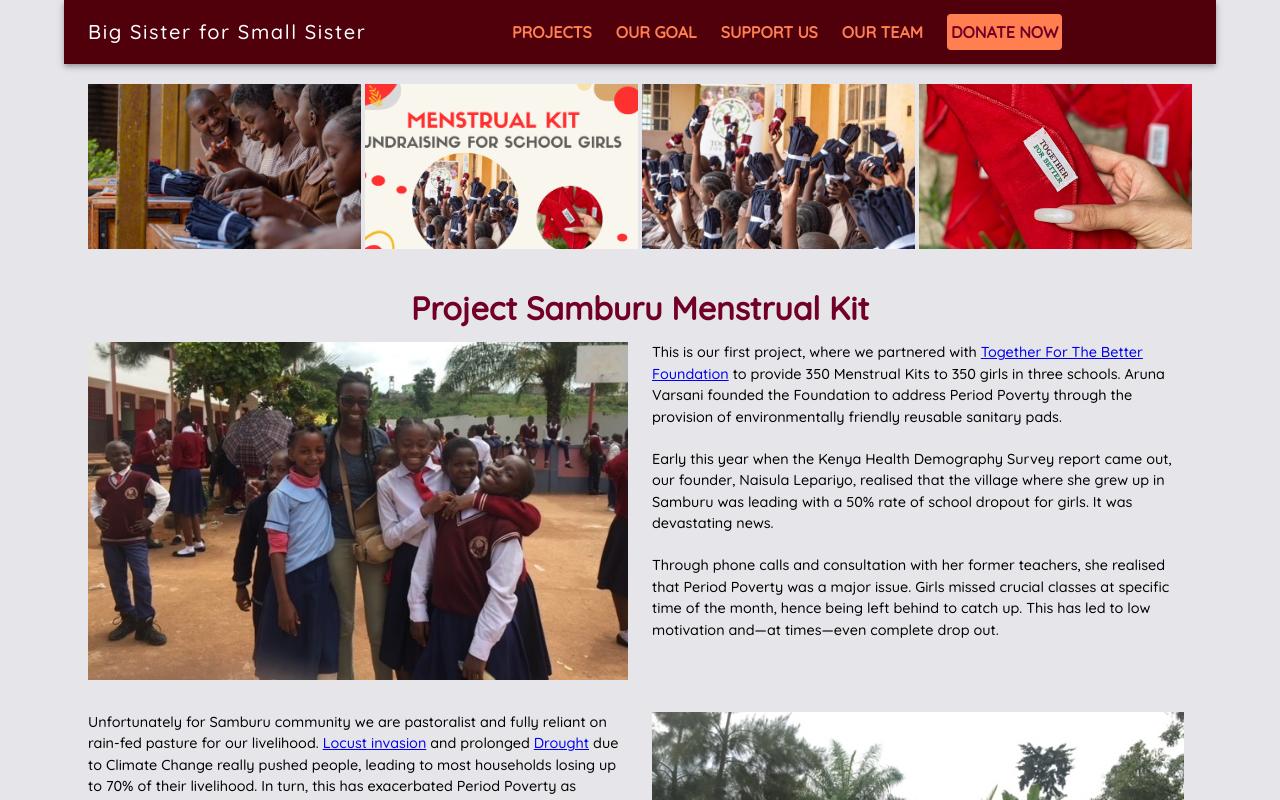
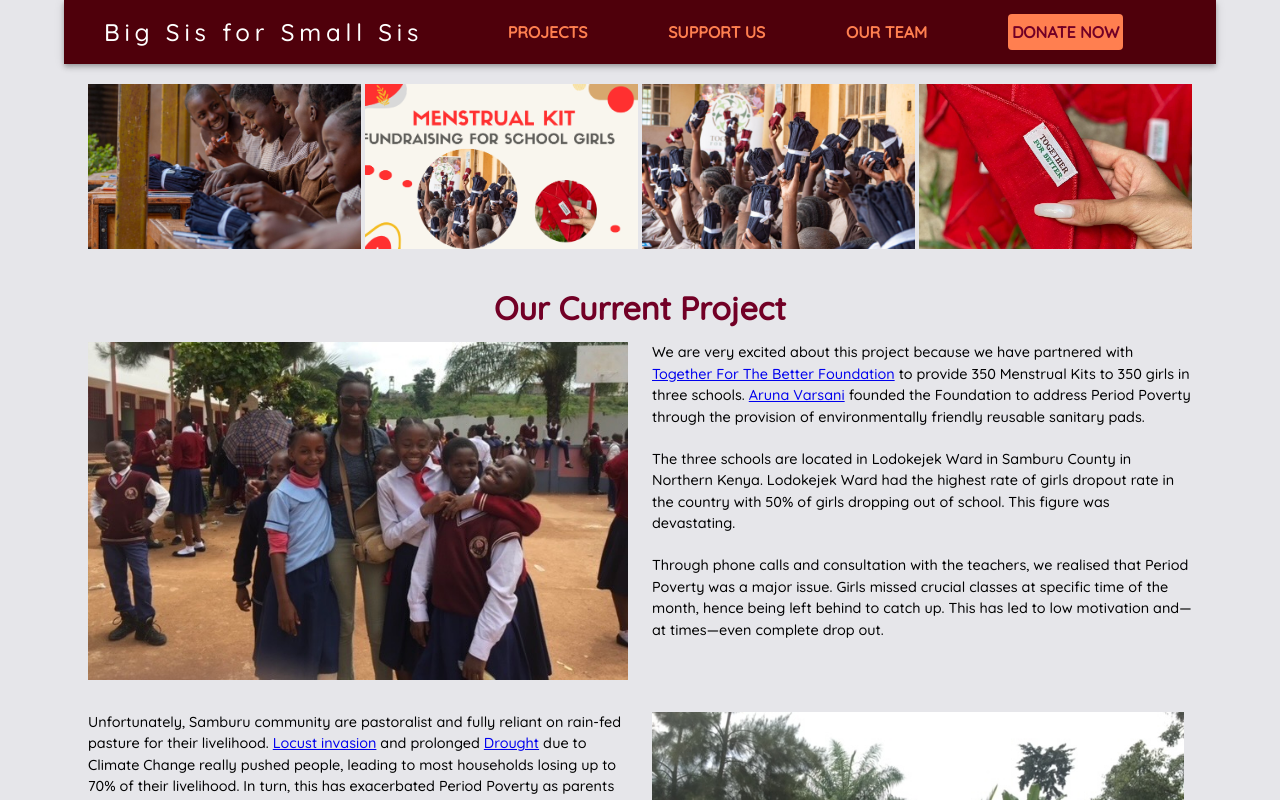
Before and after one commit to aisyafia/fundraiser, a React (Create React App) app: page /projects in a window 1280 px wide. Shown: the top 800 px of the page. Built offline with nearby package versions, Linux system fonts and the light colour scheme.

Commit message:
fix content on pages: projects, support, team

```diff
--- a/public/index.html
+++ b/public/index.html
@@ -30,7 +30,7 @@
       href="https://fonts.googleapis.com/css2?family=Nunito+Sans:wght@200;400&family=Quicksand:wght@300;500&display=swap"
       rel="stylesheet"
     />
-    <title>Big Sister for Small Sister</title>
+    <title>Big Sis for Small Sis</title>
   </head>
   <body>
     <noscript>You need to enable JavaScript to run this app.</noscript>
--- a/src/App.tsx
+++ b/src/App.tsx
@@ -3,10 +3,10 @@ import { Routes, Route } from "react-router-dom";
 import { Container } from "@mui/material";
 import {
   HomePage,
-  OurGoalPage,
   ProjectsPage,
   SupportPage,
   TeamPage,
+  SignUpPage,
 } from "./pages";
 import { Header, NavBar } from "./components";
 import { ThemeProvider, createTheme } from "@mui/material";
@@ -51,9 +51,9 @@ function App() {
         <Routes>
           <Route path="/" element={<HomePage />} />
           <Route path="/projects" element={<ProjectsPage />} />
-          <Route path="/goal" element={<OurGoalPage />} />
           <Route path="/supportus" element={<SupportPage />} />
           <Route path="/team" element={<TeamPage />} />
+          <Route path="/joinus" element={<SignUpPage />} />
         </Routes>
       </Container>
     </ThemeProvider>
--- a/src/components/Header.tsx
+++ b/src/components/Header.tsx
@@ -27,7 +27,7 @@ const Header = () => {
           variant="quilted"
           sx={{ width: 1550, height: 165 }}
           cols={4}
-          rowHeight={175}
+          rowHeight={165}
         >
           {itemData.map((item) => {
             return (
--- a/src/components/NavBar.tsx
+++ b/src/components/NavBar.tsx
@@ -33,7 +33,6 @@ const NavBar = () => {
 
   const NavBarItems = [
     { href: "/projects", title: "Projects" },
-    { href: "/goal", title: "Our Goal" },
     { href: "/supportus", title: "Support Us" },
     { href: "/team", title: "Our Team" },
   ];
@@ -48,18 +47,20 @@ const NavBar = () => {
             href="/"
             sx={{
               mr: 2,
+              ml: 2,
               display: {
                 xs: "none",
                 md: "flex",
               },
               fontFamily: "Quicksand",
-              fontWeight: 400,
-              letterSpacing: ".1rem",
+              fontSize: "1.5rem",
+              fontWeight: 500,
+              letterSpacing: ".3rem",
               color: "inherit",
               textDecoration: "none",
             }}
           >
-            Big Sister for Small Sister
+            Big Sis for Small Sis
           </Typography>
 
           <Box
@@ -144,18 +145,18 @@ const NavBar = () => {
               },
               flexGrow: 1,
               fontFamily: "Quicksand",
-              fontWeight: 500,
-              letterSpacing: ".2rem",
+              fontWeight: 700,
+              letterSpacing: ".1rem",
               color: "inherit",
               textDecoration: "none",
             }}
           >
-            Big Sister for Small Sister
+            Big Sis for Small Sis
           </Typography>
           <Box
             sx={{
               flexGrow: 1,
-              justifyContent: "center",
+              justifyContent: "space-evenly",
               display: {
                 xs: "none",
                 md: "flex",
--- a/src/pages/HomePage.tsx
+++ b/src/pages/HomePage.tsx
@@ -8,7 +8,7 @@ const HomePage = () => {
       <Grid>
         <Typography variant="body1">
           <em>
-            <strong>Big Sister for Small Sister</strong>
+            <strong>Big Sis for Small Sis</strong>
           </em>{" "}
           is a 100% volunteer network made of women from all over the world who
           are donating their time, resources, and expertise to support young
--- a/src/pages/OurGoalPage.tsx
+++ /dev/null
@@ -1,51 +0,0 @@
-import { Container, Grid, Typography } from "@mui/material";
-import Photo4 from "../Assets/PHOTO 4.jpg";
-
-const OurGoalPage = () => {
-  return (
-    <Container>
-      <Typography variant="h4" align="center">
-        Our Goal
-      </Typography>
-      <Grid
-        container
-        direction={"row"}
-        spacing={{ xs: 2, md: 3 }}
-        columns={{ xs: 4, sm: 8, md: 12 }}
-        marginBottom={4}
-      >
-        <Grid item xs={6}>
-          <img src={Photo4} alt="Samburu school girls" width="100%" />
-        </Grid>
-        <Grid item maxWidth="500px" xs={6}>
-          <Typography>
-            Aruna Varsani who is the founder of{" "}
-            <a
-              href="https://t4bfoundation.org/"
-              target="_blank"
-              rel="noreferrer"
-            >
-              Together For The Better Foundation
-            </a>{" "}
-            is doing an amazing job to address Period Poverty and we have
-            partnered with her to provide reusable, environmentally-friendly
-            Menstrual kit that will last for 2 years. This project targets 350
-            girls from Lodokejek Primary School, Lodokejek Secondary School, and
-            Loltulelei Primary School. It costs €10 to provide Menstrual hygiene
-            training, 2 undergarments and Menstrual kit with 6pcs that will last
-            for two years. For 350 girls, our aim is to raise €3500.
-          </Typography>
-          <br />
-          <Typography>
-            To put it in perspective, a €20 donation will meet the menstrual
-            needs of 2 girls for 2 years. Having these crucial needs met will
-            empower these girls and give them an opportunity to attend classes
-            as the male counterpart without constant fear of being left behind.
-          </Typography>
-        </Grid>
-      </Grid>
-    </Container>
-  );
-};
-
-export { OurGoalPage };
--- a/src/pages/ProjectsPage.tsx
+++ b/src/pages/ProjectsPage.tsx
@@ -6,7 +6,7 @@ const ProjectsPage = () => {
   return (
     <Container>
       <Typography variant="h4" align="center">
-        Project Samburu Menstrual Kit
+        Our Current Project
       </Typography>
       <Grid
         container
@@ -20,7 +20,8 @@ const ProjectsPage = () => {
         </Grid>
         <Grid item maxWidth="300px" xs={6}>
           <Typography>
-            This is our first project, where we partnered with{" "}
+            We are very excited about this project because we have partnered
+            with{" "}
             <a
               href="https://t4bfoundation.org/"
               target="_blank"
@@ -28,24 +29,30 @@ const ProjectsPage = () => {
             >
               Together For The Better Foundation
             </a>{" "}
-            to provide 350 Menstrual Kits to 350 girls in three schools. Aruna
-            Varsani founded the Foundation to address Period Poverty through the
+            to provide 350 Menstrual Kits to 350 girls in three schools.{" "}
+            <a
+              href="https://www.wef.org.in/aruna-varsani/"
+              target="_blank"
+              rel="noreferrer"
+            >
+              Aruna Varsani
+            </a>{" "}
+            founded the Foundation to address Period Poverty through the
             provision of environmentally friendly reusable sanitary pads.
           </Typography>
           <br />
           <Typography>
-            Early this year when the Kenya Health Demography Survey report came
-            out, our founder, Naisula Lepariyo, realised that the village where
-            she grew up in Samburu was leading with a 50% rate of school dropout
-            for girls. It was devastating news.
+            The three schools are located in Lodokejek Ward in Samburu County in
+            Northern Kenya. Lodokejek Ward had the highest rate of girls dropout
+            rate in the country with 50% of girls dropping out of school. This
+            figure was devastating.
           </Typography>
           <br />
           <Typography>
-            Through phone calls and consultation with her former teachers, she
-            realised that Period Poverty was a major issue. Girls missed crucial
-            classes at specific time of the month, hence being left behind to
-            catch up. This has led to low motivation and—at times—even complete
-            drop out.
+            Through phone calls and consultation with the teachers, we realised
+            that Period Poverty was a major issue. Girls missed crucial classes
+            at specific time of the month, hence being left behind to catch up.
+            This has led to low motivation and—at times—even complete drop out.
           </Typography>
         </Grid>
       </Grid>
@@ -59,8 +66,8 @@ const ProjectsPage = () => {
       >
         <Grid item maxWidth="500px" xs={6}>
           <Typography>
-            Unfortunately for Samburu community we are pastoralist and fully
-            reliant on rain-fed pasture for our livelihood.{" "}
+            Unfortunately, Samburu community are pastoralist and fully reliant
+            on rain-fed pasture for their livelihood.{" "}
             <a
               href="https://www.bbc.com/news/world-africa-51234135"
               target="_blank"
@@ -85,9 +92,9 @@ const ProjectsPage = () => {
           <Typography>
             The need is very clear when we spoke to young girls, who would wake
             up looking forward to going to that Math class or Science class and
-            realize their periods have just arrived unannounced. This means they
-            will miss that class—and so many afterwards—as they wait a couple of
-            days at home for their Period to end.
+            realized their periods have just arrived unannounced. This means
+            they will miss that class—and so many afterwards—as they wait a
+            couple of days at home for their Period to end.
           </Typography>
           <br />
           <Typography>
--- /dev/null
+++ b/src/pages/SignUpPage.tsx
@@ -0,0 +1,13 @@
+import { Container, Grid, Typography } from "@mui/material";
+
+const SignUpPage = () => {
+  return (
+    <Container>
+      <Grid>
+        <Typography>I am interested in joining the network</Typography>
+      </Grid>
+    </Container>
+  );
+};
+
+export { SignUpPage };
--- a/src/pages/SupportPage.tsx
+++ b/src/pages/SupportPage.tsx
@@ -16,8 +16,23 @@ const SupportPage = () => {
       >
         <Grid item maxWidth="500px" xs={6}>
           <Typography>
-            Join us in providing support to our girls! Click on the button below
-            to go to our gofundme page!
+            This project will benefit 350 girls from Lodokejek Primary School,
+            Lodokejek Secondary School, and Loltulelei Primary School. It costs
+            €10 to provide Menstrual hygiene training, 2 undergarments and
+            Menstrual kit with 6pcs that will last for two years. For 350 girls,
+            our aim is to raise €3500.
+          </Typography>
+          <br />
+          <Typography>
+            To put it in perspective, a €20 donation will meet the menstrual
+            needs of 2 girls for 2 years. Having these crucial needs met will
+            empower these girls and give them an opportunity to attend classes
+            as the male counterpart without constant fear of being left behind.
+          </Typography>
+          <br />
+          <Typography>
+            Please join us to support the dreams of these girls! Click on the
+            'Donate' button, or below to go to our gofundme page!
           </Typography>
           <br />
           <Typography>
@@ -38,7 +53,7 @@ const SupportPage = () => {
             target="_blank"
             rel="noreferrer"
           >
-            <Button variant="contained" sx={{ p: 2 }}>
+            <Button variant="contained" sx={{ p: 2, align: "center" }}>
               Send donation on our gofundme
             </Button>
           </a>
--- a/src/pages/TeamPage.tsx
+++ b/src/pages/TeamPage.tsx
@@ -1,14 +1,15 @@
 import {
   Button,
   Card,
+  CardActionArea,
   CardActions,
   CardContent,
   CardMedia,
   Container,
   Grid,
-  Link,
   Typography,
 } from "@mui/material";
+import { Link } from "react-router-dom";
 
 const TeamPage = () => {
   const teamData = [
@@ -16,31 +17,43 @@ const TeamPage = () => {
       name: "Naisula Lepariyo",
       desc: "was born and raised Samburu in Northern Kenya and currently lives in Germany. The challenges faced by girls from her community are familiar to her. She is an independent consultant and writer on indigenous societies, pastoralism, gender, and education. She holds an MSc In Development Evaluation and Management. She founded the network after realising that no support is to little for the girls in her community.",
       photo: "nai",
+      url: "",
     },
     {
       name: "Lutfia Aisya",
       desc: "Born in Indonesia, but currently reside in the Netherlands, Fia studied in the Institute of Development Policy and Management (IOB) in University Antwerp with Naisula. She is now switching careers into web development. She created this website because she believes that girls' access to life and education should not be affected by a natural occurrence, like menstruation.",
       photo: "fia",
+      url: "https://www.linkedin.com/in/aisyafia/",
     },
     {
       name: "Chipo Nleya",
       desc: "is from UK and lives in Germany. She is a teacher by profession and passionate that girls get equal opportunity in classroom.",
       photo: "chipo",
+      url: "",
     },
     {
       name: "Aruna Varsani",
       desc: "is the Founder of Together  For The Better Foundation  and has dedicated her life to addressing Period Poverty in Kenya. Aruna is currently based in Kenya and travelling around the country, teaching women how to make reusable sanitary towels, especially for young girls in school.",
       photo: "aruna",
+      url: "https://www.wef.org.in/aruna-varsani/",
     },
     {
       name: "Antonio Ackerman",
       desc: "is currently based in the Netherlands and is the Director of Manda  Production a film company based in the Netherlands. Antonio also uses her platform for companies that are positively impacting our environment.",
       photo: "antonio",
+      url: "https://mandaproductions.nl/en/video-production-company/",
     },
     {
       name: "Hiyoli Togawa",
-      desc: "is well known Violist and an artist . Hiyoli grew up in the Rhineland and having Japanese and Australian roots, Hiyoli Togawa speaks her three “mother tongues” German, Japanese and Australian fluently. Building bridges between people, cultures and art by means of words and sounds is a primary concern of the cosmopolitan artist.",
+      desc: "is well known Violist and an artist. Hiyoli grew up in the Rhineland and having Japanese and Australian roots, Hiyoli Togawa speaks her three “mother tongues” German, Japanese and Australian fluently. Building bridges between people, cultures and art by means of words and sounds is a primary concern of the cosmopolitan artist.",
       photo: "hiyoli",
+      url: "http://www.hiyoli-togawa.com/en/welcome/",
+    },
+    {
+      name: "Dagmar Tischman",
+      desc: "born in Rhineland, Dagmar spend a bit of  her childhood in California USA before moving back to Germany. She studied as a teacher but in 1983  she decided to switch career and do what she loves best - Painting. Her work has been exhibited in big and small spaces.",
+      photo: "dagmar",
+      url: "",
     },
   ];
 
@@ -62,8 +75,9 @@ const TeamPage = () => {
         {teamData.map((team) => {
           return (
             <Card key={team.photo} sx={{ maxWidth: 345, m: 0.7 }}>
+              <CardActionArea href={team.url} target="_blank" rel="noreferrer">
                 <CardMedia
-                sx={{ height: 300 }}
+                  sx={{ height: 350 }}
                   image={require("../Assets/" + team.photo + ".jpeg")}
                   title={team.name}
                 />
@@ -75,9 +89,29 @@ const TeamPage = () => {
                     {team.desc}
                   </Typography>
                 </CardContent>
+              </CardActionArea>
             </Card>
           );
         })}
+        <Card sx={{ maxWidth: 345, m: 0.7 }}>
+          <CardContent>
+            <Typography sx={{ fontSize: "medium" }}>
+              Our network is rich and diverse but we all believe that we stand
+              on the shoulders of women before us and want to provide standing
+              stones for younger girls behind us.
+            </Typography>
+          </CardContent>
+          <CardContent>
+            <Typography sx={{ fontSize: "medium" }}>Join us today</Typography>
+          </CardContent>
+          <CardActions>
+            <Link to="/joinus">
+              <Button variant="contained" color="secondary">
+                Sign up to join
+              </Button>
+            </Link>
+          </CardActions>
+        </Card>
       </Grid>
     </Container>
   );
--- a/src/pages/index.ts
+++ b/src/pages/index.ts
@@ -1,5 +1,5 @@
 export * from "./HomePage";
-export * from "./OurGoalPage";
 export * from "./ProjectsPage";
 export * from "./SupportPage";
 export * from "./TeamPage";
+export * from "./SignUpPage";
```
Also changed, not shown: src/Assets/chipo.jpeg, src/Assets/dagmar.jpeg (added). Lines whose indentation alone changed are shown as unchanged.
